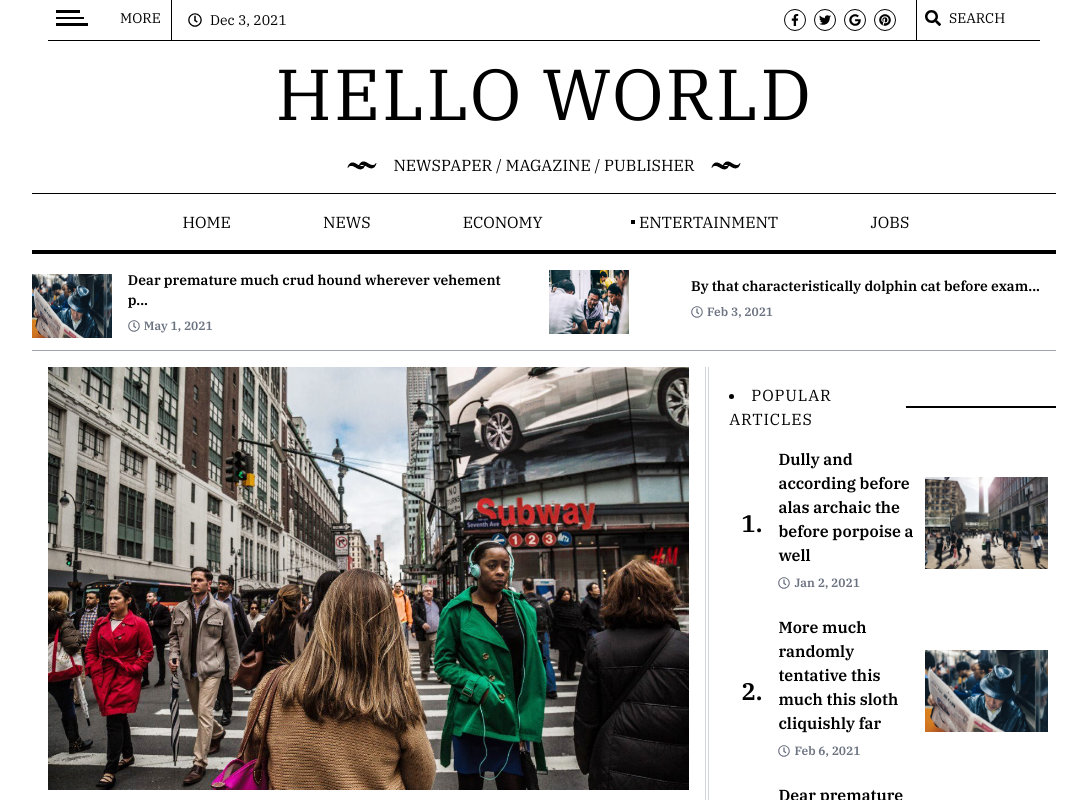
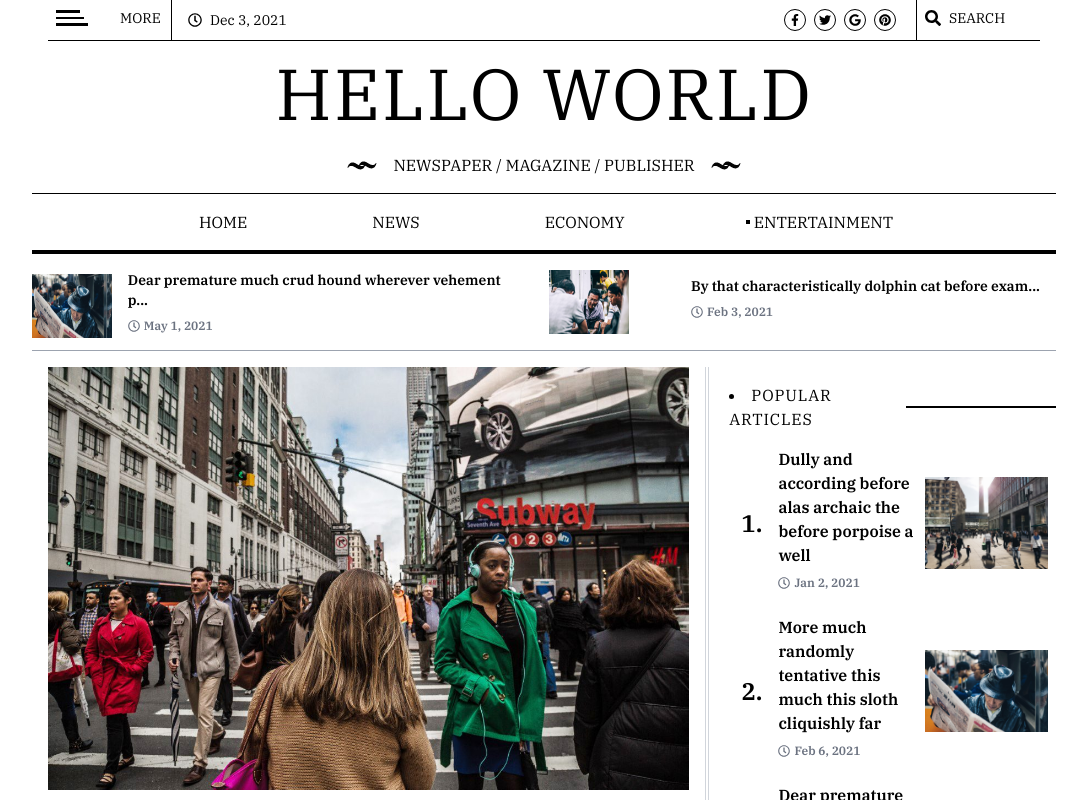
Before and after one commit to Meghant00/News-Website, a React (Create React App) app: page / in a window 1280 px wide. Shown: the top 800 px of the page, without its empty margins (96-1183 px from the left). Built offline with nearby package versions, Linux system fonts and the light colour scheme.

Commit message:
Refactor: Removed Jobs from nav-items

```diff
--- a/src/data/nav-items.js
+++ b/src/data/nav-items.js
@@ -15,9 +15,7 @@ const navItems = [
     name: "Economy",
     link: "economy",
     dropdown: false,
-    dropdownItems: [
-
-    ],
+    dropdownItems: [],
   },
   {
     name: "Entertainment",
@@ -34,12 +32,6 @@ const navItems = [
       },
     ],
   },
-  {
-    name: "jobs",
-    link: "jobs",
-    dropdown: false,
-    dropdownItems: [],
-  },
 ];
 
 export default navItems;
```
